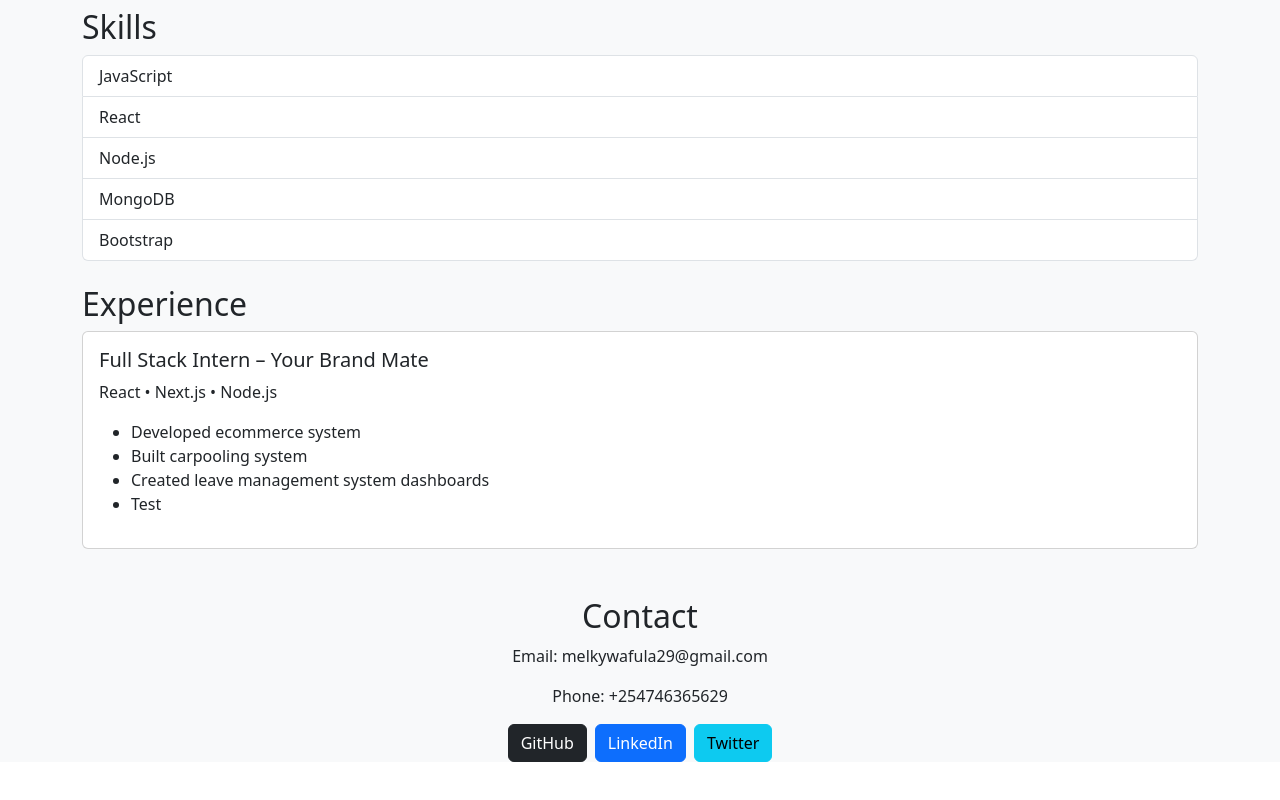
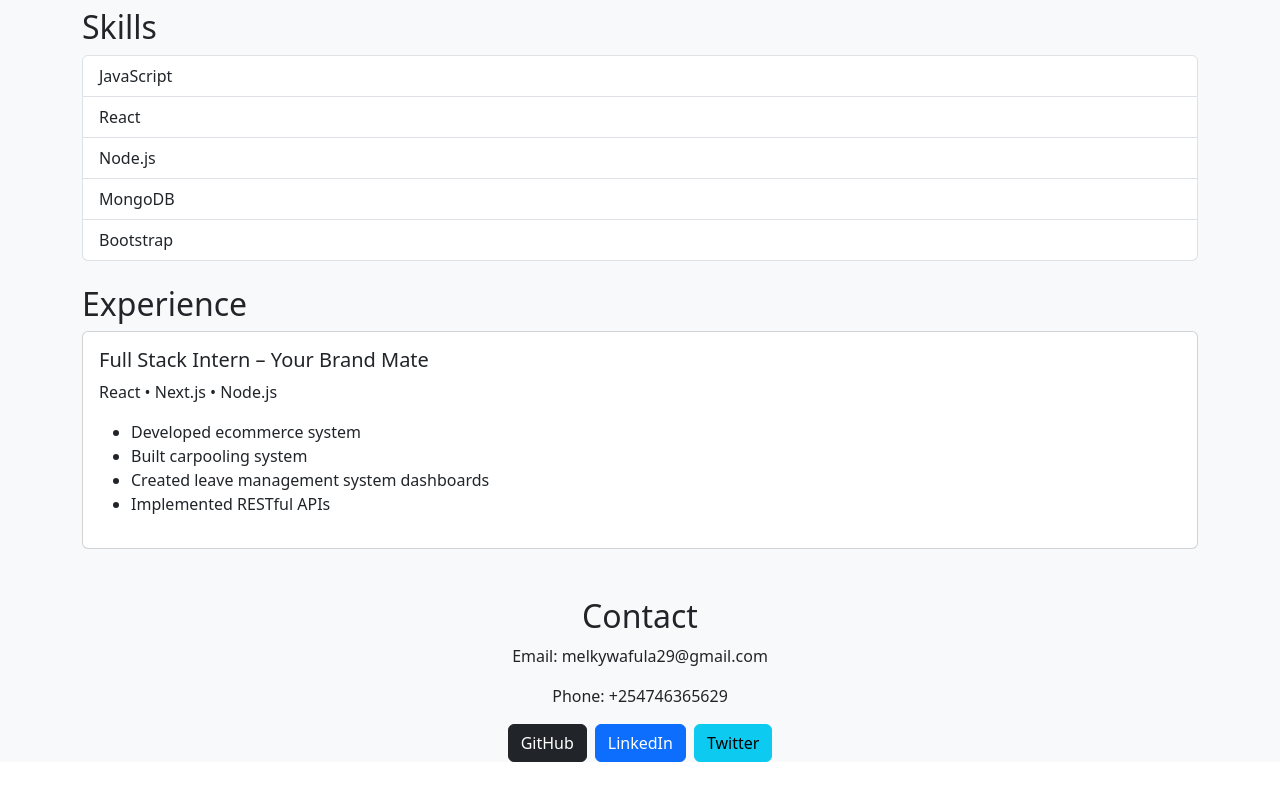
Before and after one commit to Melkzedk/my-resume, a React (Create React App) app: page / in a window 1280 px wide. Shown: the part 434-1234 px from the top of the page. Built offline with nearby package versions, Linux system fonts and the light colour scheme.

Commit message:
small changes

```diff
--- a/src/components/Experience.js
+++ b/src/components/Experience.js
@@ -19,7 +19,7 @@ export default function Experience() {
             <li>Developed ecommerce system</li>
             <li>Built carpooling system</li>
             <li>Created leave management system dashboards</li>
-            <li>Test</li>
+            <li>Implemented RESTful APIs</li>
           </ul>
         </div>
       </div>
```
